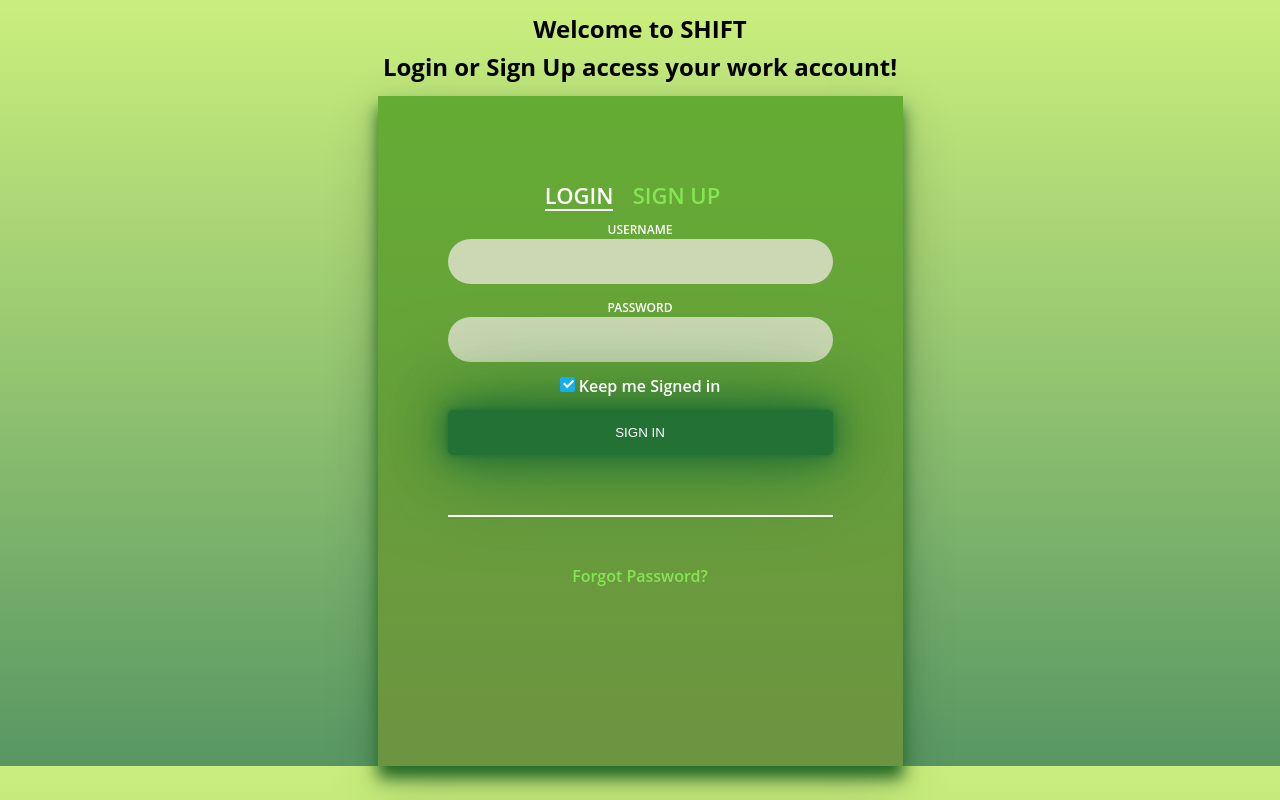
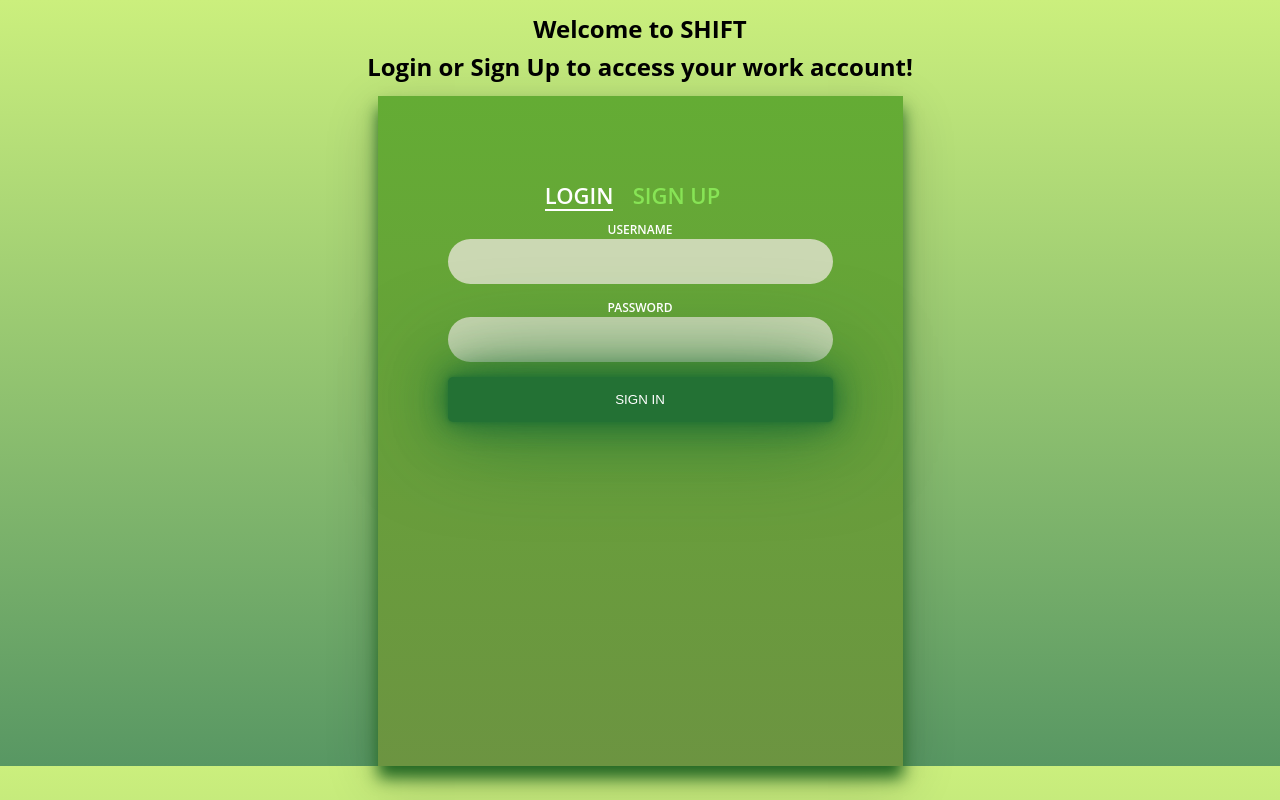
Before and after one commit to its-nathaenn/Shift---OOP-Python, a Flask app: page / in a window 1280 px wide. Run offline with Flask 3, Linux system fonts and the light colour scheme.

Commit message:
finished signin route & updated signin html

```diff
--- a/app.py
+++ b/app.py
@@ -1,4 +1,5 @@
-from flask import Flask, render_template, request, redirect, session
+from flask import Flask, render_template, request, redirect, session, flash
+from werkzeug.security import generate_password_hash, check_password_hash
 
 # import sqlalchemy
 from flask_sqlalchemy import SQLAlchemy
@@ -6,6 +7,7 @@ from flask_sqlalchemy import SQLAlchemy
 # flask functions as a state based application
 
 app = Flask(__name__)
+app.secret_key = 'Shift'
 
 # Setup app to use a sqlalchemy database
 app.config['SQLALCHEMY_DATABASE_URI'] = 'sqlite:///sampleDB.db'
@@ -15,10 +17,11 @@ db = SQLAlchemy(app)
 
 # Setup a simple table for database
 class Employee(db.Model):
-    name = db.Column(db.String(100), default = "no name")
+    username = db.Column(db.String(100), default = "no username")
+    password = db.Column(db.String(100), default = "no password")
     email = db.Column(db.String(100), default = "no email", primary_key = True)
     position = db.Column(db.String(100), default = "Employee")
-    work_id = db.Column(db.String(100), default = "0000")
+    # work_id = db.Column(db.String(100), default = "0000")
 
     def __repr__(self):
         return f"{self.username} - {self.work_id}"
@@ -32,27 +35,61 @@ with app.app_context():
 @app.route('/', methods=['GET', 'POST'])
 def signin():
     if request.method == 'POST':
-        # Retrieve form data
-        username = request.form.get('username')
-        email = request.form.get('email') # Add an email input field in HTML
-        # ... similarly retrieve other fields like password, etc. if needed
+        action = request.form.get('action')
 
-        # Create Employee object
-        new_employee = Employee(name=username, email=email)
-        # Add default values for other fields if not provided in the form
+        if action == 'Sign In':
+            # Process login
+            username = request.form.get('username')
+            password = request.form.get('password')
 
-        # Save to database
-        db.session.add(new_employee)
-        db.session.commit()
+            # Validate user credentials via query
+            user = Employee.query.filter_by(username=username).first()
+            if user and check_password_hash(user.password, password):
+                # Credentials are valid; Redirect to home
+                session['user_id'] = user.email
+                session['username'] = user.username
+                return redirect('/home')
+            else:
+                # Invalid credentials; show error message
+                return redirect('/')
+
+        elif action == 'Sign Up':
+            # Process new account creation
+            username = request.form.get('username')
+            email = request.form.get('email')
+            password = request.form.get('password')
+
+
+            # check for duplicates
+            existing_user = Employee.query.filter((Employee.email == email) | (Employee.username == username)).first()
+            if existing_user:
+                # User with this email or username already exists
+                # Handle this scenario - perhaps redirect back with an error message
+                flash('An account with this email or username already exists.', 'error')
+                return redirect('/')
+
+            # Create new Employee object and save to database
+            hashed_password = generate_password_hash(password)
+            new_employee = Employee(username=username, email=email, password=hashed_password)
+            db.session.add(new_employee)
+            db.session.commit()
 
         # Redirect or send a response
         return redirect('/home')  # Redirect to home or another appropriate page
 
     return render_template('signin.html')
 
+@app.route('/logout')
+def logout():
+    session.clear()
+    return redirect('/')
+
 
 @app.route('/home')
-def homepage():
+def home():
+    if 'username' not in session:
+        return redirect('/')
+    # Proceed with the logic for authenticated users
     return render_template('homepage.html')
 
 
--- a/templates/signin.html
+++ b/templates/signin.html
@@ -1,63 +1,66 @@
 <!DOCTYPE html>
+<html>
 <head>
     <link rel="stylesheet" type="text/css" href="static/style.css">
-    <title>{{ SHIFT }}</title>
+    <title>SHIFT</title>
 </head>
+<body>
 <div style="text-align: center;">
-    <h2 style="color: #000000">Welcome to SHIFT </h2>
-    <h2 style="color: #000000">Login or Sign Up access your work account!</h2>
+    <h2 style="color: #000000">Welcome to SHIFT</h2>
+    <h2 style="color: #000000">Login or Sign Up to access your work account!</h2>
+
+    <!-- Display Flash Messages -->
+    {% with messages = get_flashed_messages(with_categories=true) %}
+        {% if messages %}
+            {% for category, message in messages %}
+                <div class="alert alert-{{ category }}">{{ message }}</div>
+            {% endfor %}
+        {% endif %}
+    {% endwith %}
+
     <div class="login-wrap">
         <div class="login-html">
             <input id="tab-1" type="radio" name="tab" class="sign-in" checked><label for="tab-1" class="tab">Login</label>
             <input id="tab-2" type="radio" name="tab" class="sign-up"><label for="tab-2" class="tab">Sign Up</label>
             <div class="login-form">
-			<div class="sign-in-htm">
+                <!-- Sign In Form -->
+                <form method="POST" action="/" class="sign-in-htm">
                     <div class="group">
                         <label for="user" class="label">Username</label>
-					<input id="user" type="text" class="input">
+                        <input id="user" type="text" class="input" name="username">
                     </div>
                     <div class="group">
                         <label for="pass" class="label">Password</label>
-					<input id="pass" type="password" class="input" data-type="password">
+                        <input id="pass" type="password" class="input" data-type="password" name="password">
                     </div>
                     <div class="group">
-					<input id="check" type="checkbox" class="check" checked>
-					<label for="check"><span class="icon"></span> Keep me Signed in</label>
+                        <input type="submit" class="button" value="Sign In" name="action">
                     </div>
-				<div class="group">
-					<input type="submit" class="button" value="Sign In">
-				</div>
-				<div class="hr"></div>
-				<div class="foot-lnk">
-					<a href="#forgot">Forgot Password?</a>
-				</div>
-			</div>
-			<div class="sign-up-htm">
+                    <!-- ... Other elements ... -->
+                </form>
+
+                <!-- Sign Up Form -->
+                <form method="POST" action="/" class="sign-up-htm">
                     <div class="group">
                         <label for="user" class="label">Username</label>
-					<input id="user" type="text" class="input">
+                        <input id="user" type="text" class="input" name="username">
                     </div>
                     <div class="group">
                         <label for="pass" class="label">Password</label>
-					<input id="pass" type="password" class="input" data-type="password">
+                        <input id="pass" type="password" class="input" data-type="password" name="password">
                     </div>
                     <div class="group">
-					<label for="pass" class="label">Repeat Password</label>
-					<input id="pass" type="password" class="input" data-type="password">
+                        <label for="email" class="label">Email Address</label>
+                        <input id="email" type="text" class="input" name="email">
                     </div>
                     <div class="group">
-					<label for="pass" class="label">Email Address</label>
-					<input id="pass" type="text" class="input">
+                        <input type="submit" class="button" value="Sign Up" name="action">
                     </div>
-				<div class="group">
-					<input type="submit" class="button" value="Sign Up">
-				</div>
-				<div class="hr"></div>
-				<div class="foot-lnk">
-					<label for="tab-1">Already Member?</a>
+                    <!-- ... Other elements ... -->
+                </form>
             </div>
         </div>
     </div>
 </div>
-</div>
-</div>
+</body>
+</html>
```
Lines whose indentation alone changed are shown as unchanged.
